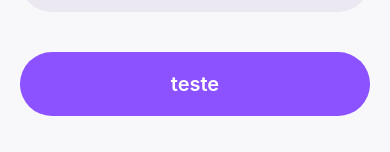
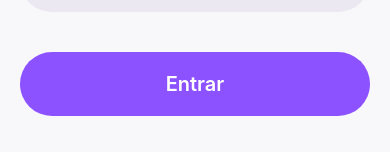
Before and after one commit to gtamaral/projeto-es, a React Native app in the folder front/: screen / in a window 390 px wide. Shown: the part 420-572 px from the top of the page. Built offline with nearby package versions, Linux system fonts and the light colour scheme.

Commit message:
fix: btn-text

```diff
--- a/front/src/pages/Login/index.js
+++ b/front/src/pages/Login/index.js
@@ -22,7 +22,7 @@ export default function Login() {
             </View>
 
             <View className="pt-10">
-                <Button text="teste" />
+                <Button text="Entrar" />
             </View>
 
             <View className="pt-8 items-center justify-center leading-8">
```
